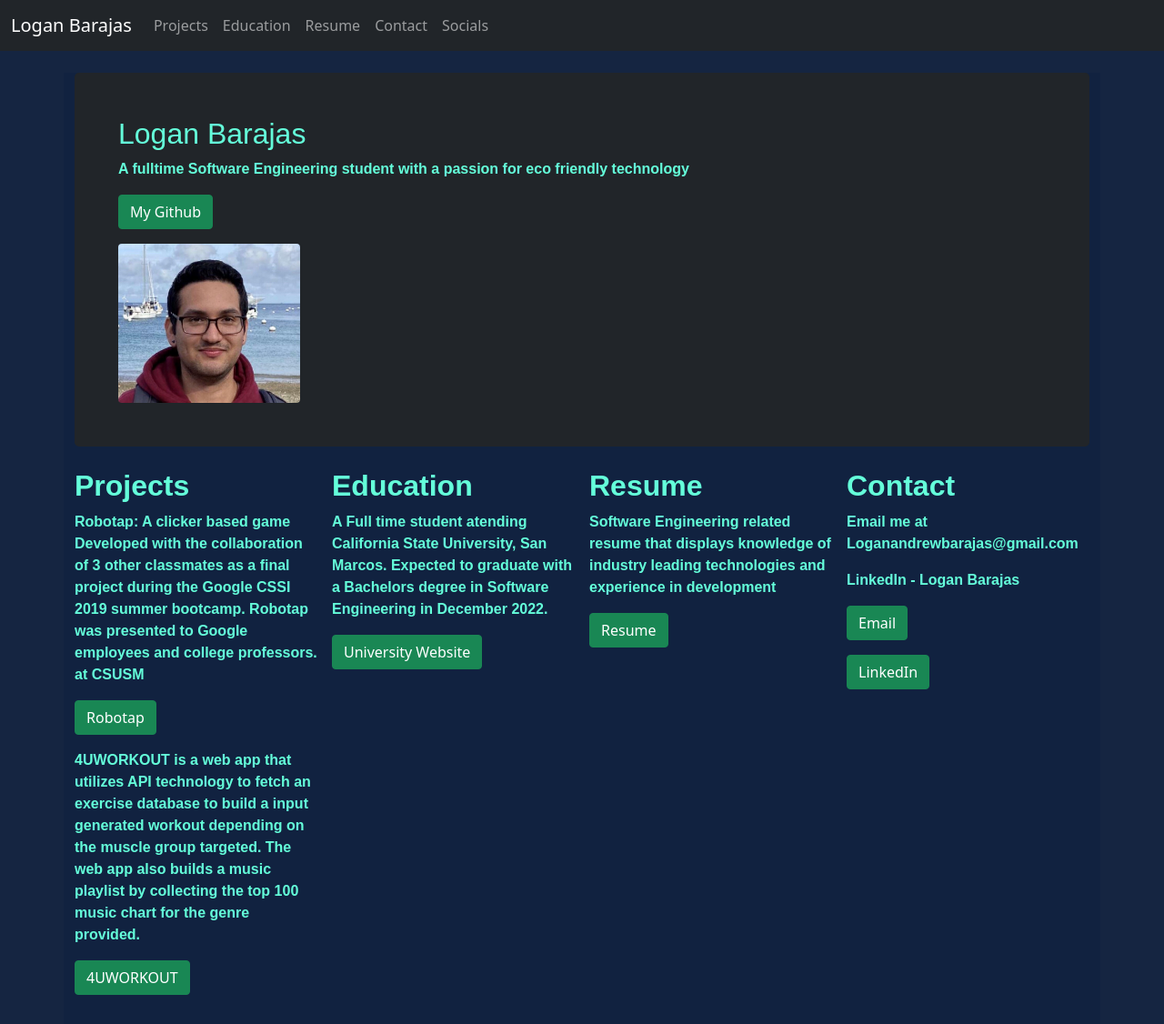
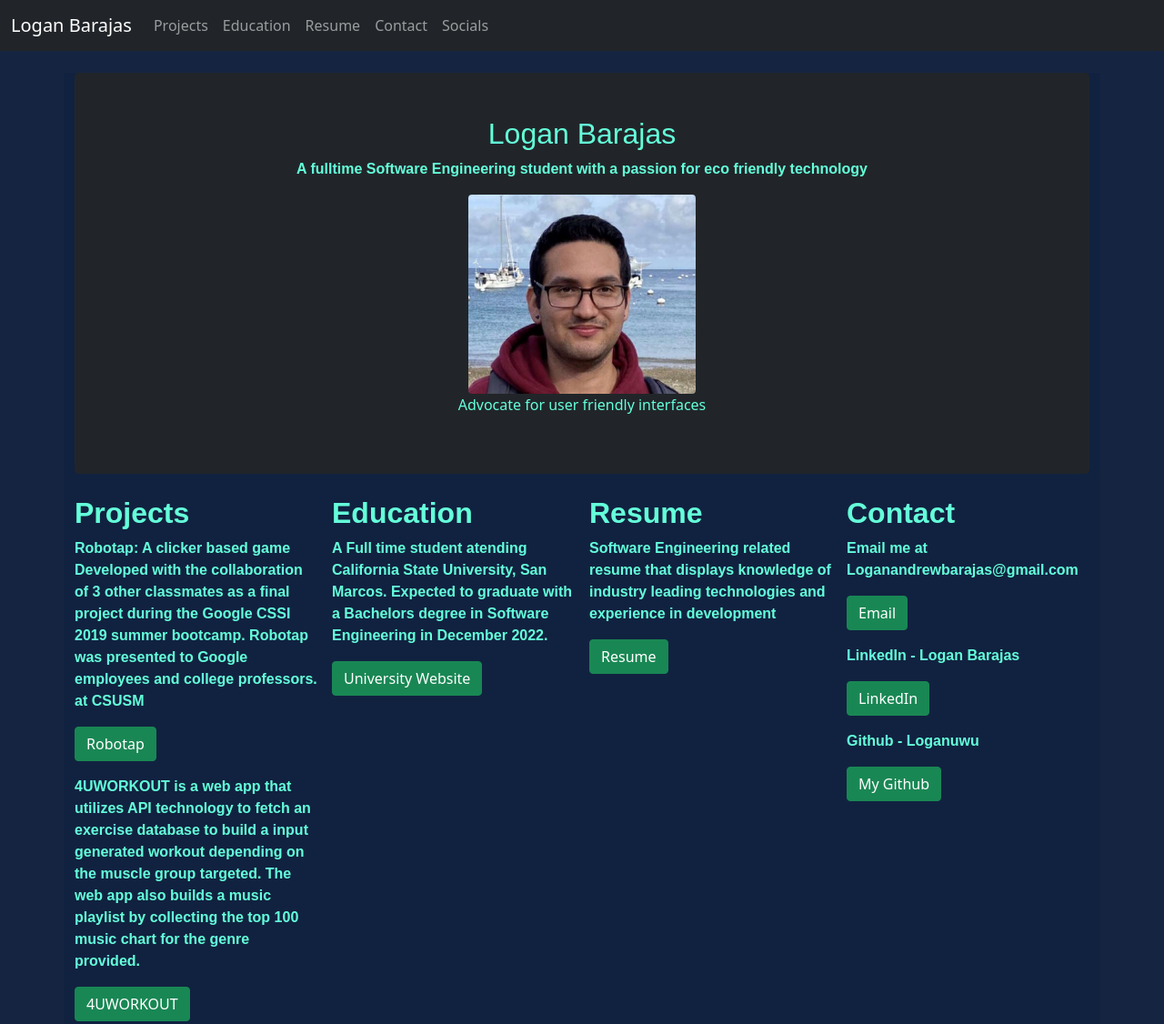
Before and after one commit to Loganuwu/personalWebsite, a plain HTML site: page index.html in a window 1280 px wide. Shown: the top 1126 px of the page at 91% size. Drawn offline with nearby package versions, Linux system fonts and the light colour scheme; a web font is replaced by a local one.

Commit message:
centered image

```diff
--- a/assets/style.css
+++ b/assets/style.css
@@ -1,5 +1,6 @@
 .container{
     background-color: #112240;
+    color: #64ffda;
 
     /* This is the container for the entire website, it is the slightly lighter shade of navy blue background */
     position: relative;
@@ -68,3 +69,8 @@
     -ms-transition: ease-out 0.3s;
     -o-transition: ease-out 0.3s;
 }
+
+#gitBtn{
+    /* display: flex; */
+    justify-content: center;
+}
--- a/index.html
+++ b/index.html
@@ -32,10 +32,11 @@
     </nav>
     <div class="container">
           <div class="p-5 my-4 bg-dark rounded-3">
-            <h1 class="name">Logan Barajas</h1>
-            <p class="mainText">A fulltime Software Engineering student with a passion for eco friendly technology</p>
-            <p><a href="https://github.com/Loganuwu" target="_blank" class="btn btn-success">My Github</a></p>
-            <img src="./assets/beach pic (2).jpg" alt="Beach picture" width="200px" class="rounded">
+            <h1 class="name text-center">Logan Barajas</h1>
+            <p class="mainText text-center">A fulltime Software Engineering student with a passion for eco friendly technology</p>
+            <!-- <p><a href="https://github.com/Loganuwu" target="_blank" class="btn btn-success" id="gitBtn">My Github</a></p> -->
+            <img src="./assets/beach pic (2).jpg" alt="Beach picture" width="250px" class="rounded mx-auto d-block">
+            <p class="text-center">Advocate for user friendly interfaces</p>
 
             <!-- ----------Black box area for a header, it contrasts the blue background to display the main information, my name and link to github account ----------- -->
         </div>
@@ -69,9 +70,12 @@
             <div class="col-md-6 col-lg-4 col-xl-3">
                 <h2 class="mainText" id="scrollspyContact">Contact</h2>
                 <p class="mainText">Email me at Loganandrewbarajas@gmail.com</p>
+                <p><a href="mailto:loganandrewbarajas@gmail.com" target="_blank" class="btn btn-success">Email</a></p>
                 <p class="mainText">LinkedIn - Logan Barajas</p>
-                <p><a href="mailto:loganandrewbarajas@gmail.com" target="_blank" class="btn btn-success">Email</a></p>
                 <p><a href="https://www.linkedin.com/in/logan-barajas-80666518b/" target="_blank" class="btn btn-success">LinkedIn</a></p>
+                <p class="mainText">Github - Loganuwu</p>
+                <p><a href="https://github.com/Loganuwu" target="_blank" class="btn btn-success" id="gitBtn">My Github</a></p>
+
 
                             <!-- ------------ABOVE IS Contact information and a button that opens up an email program for the user------------- -->
             </div>
```
